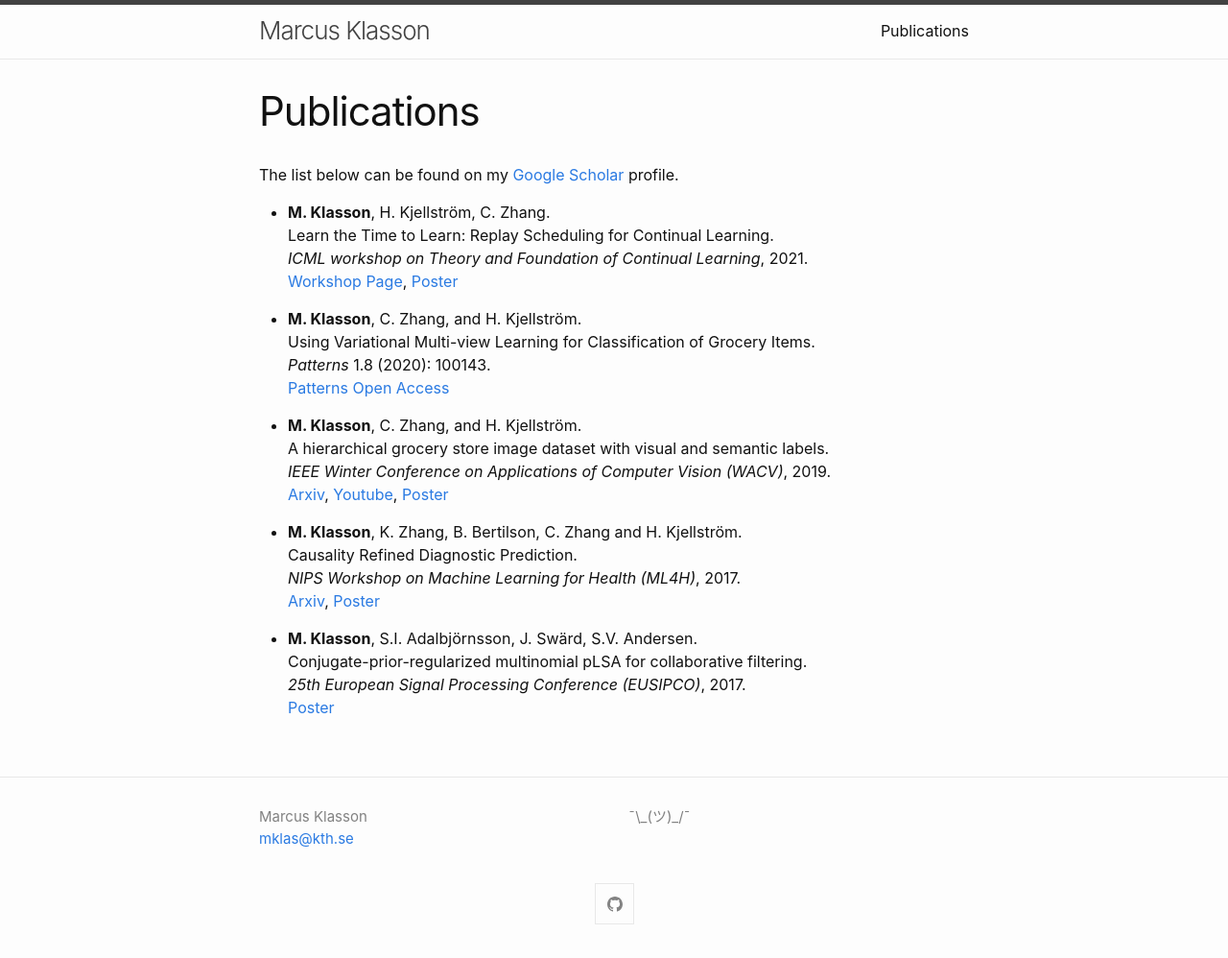
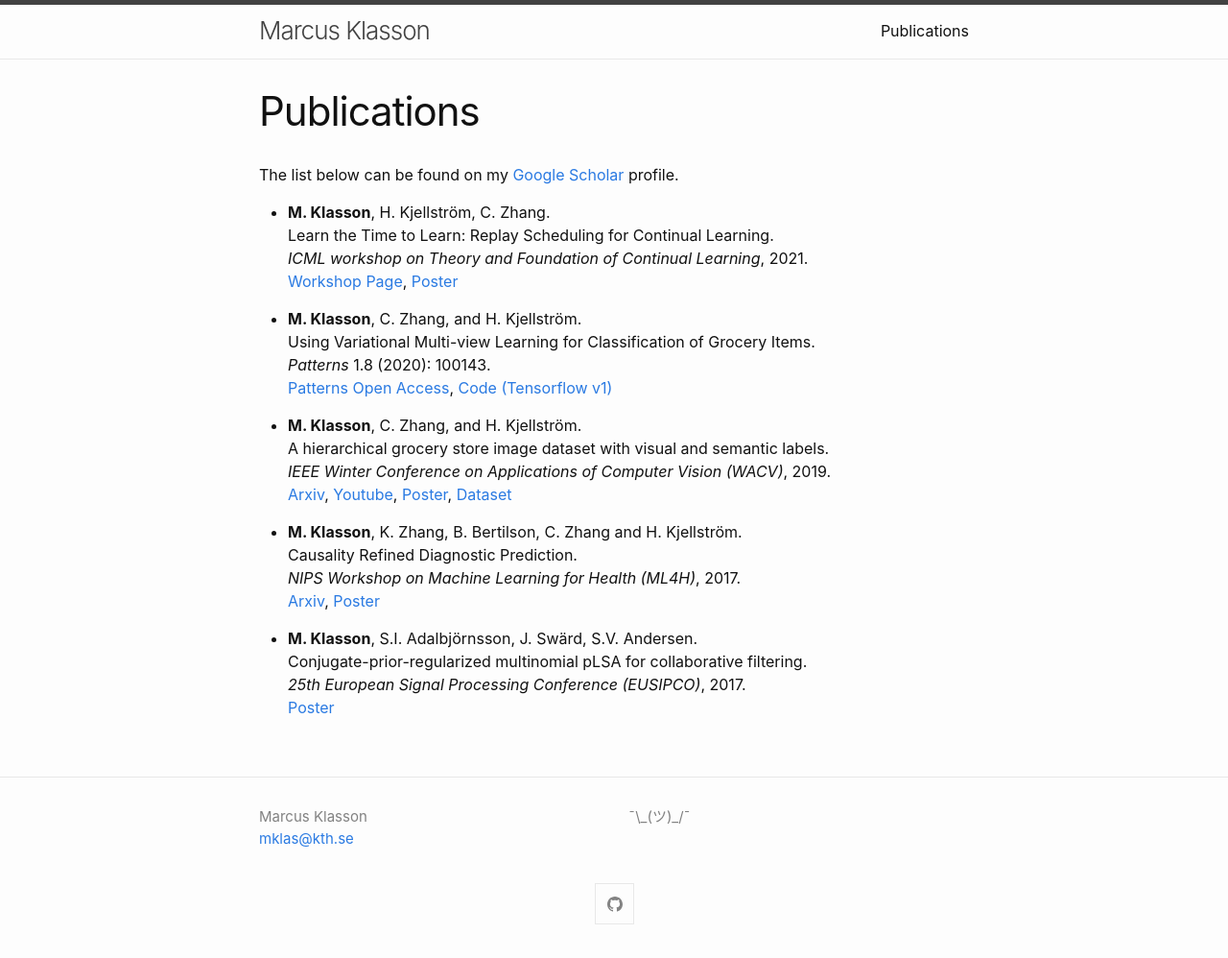
Before and after one commit to marcusklasson/marcusklasson.github.io, a Jekyll site: the page built from publications.md, in a window 1280 px wide. Shown: the whole page at 96% size. Built offline with Jekyll 4.4.1, drawn with Linux system fonts in a browser that asks for light colours.

Commit message:
added link to code and dataset

```diff
--- a/publications.md
+++ b/publications.md
@@ -14,14 +14,16 @@ Learn the Time to Learn: Replay Scheduling for Continual Learning.<br>
 * **M. Klasson**,  C. Zhang, and H. Kjellström.<br>
 Using Variational Multi-view Learning for Classification of Grocery Items.<br>
 *Patterns* 1.8 (2020): 100143.<br>
-[Patterns Open Access](https://doi.org/10.1016/j.patter.2020.100143){: .btn}
+[Patterns Open Access](https://doi.org/10.1016/j.patter.2020.100143){: .btn},
+[Code (Tensorflow v1)](https://github.com/marcusklasson/vcca_grocerystore)
 
 * **M. Klasson**, C. Zhang, and H. Kjellström.<br>
 A hierarchical grocery store image dataset with visual and semantic labels.<br>
 *IEEE Winter Conference on Applications of Computer Vision (WACV)*, 2019.<br>
 [Arxiv](https://arxiv.org/abs/1901.00711){: .btn},
 [Youtube](https://www.youtube.com/watch?v=aTCK0OWil-A),
-[Poster](https://marcusklasson.github.io/files/poster_wacv2019.pdf)
+[Poster](https://marcusklasson.github.io/files/poster_wacv2019.pdf),
+[Dataset](https://github.com/marcusklasson/GroceryStoreDataset)
 
 * **M. Klasson**, K. Zhang, B. Bertilson, C. Zhang and H. Kjellström.<br>
 Causality Refined Diagnostic Prediction.<br>
```
